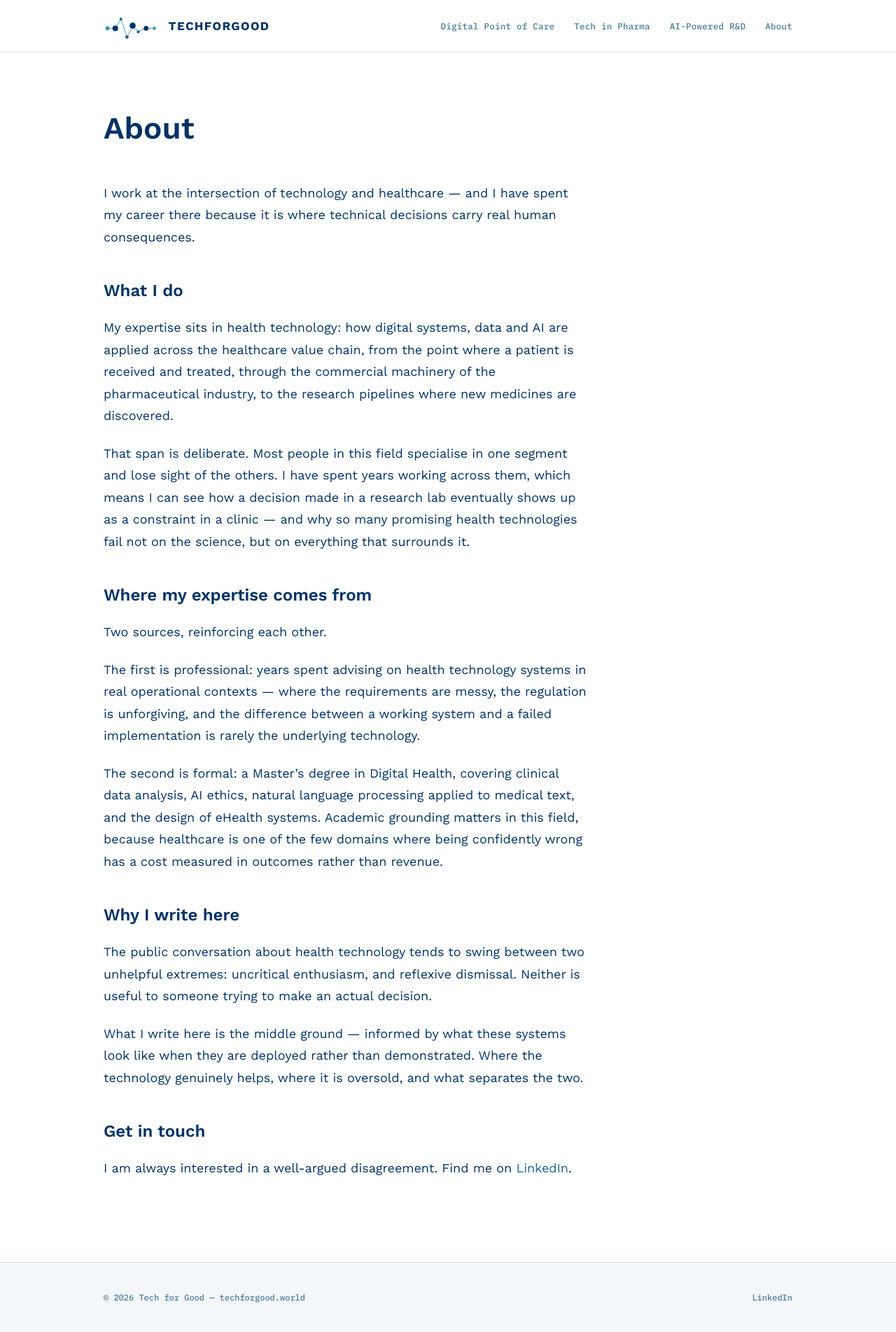
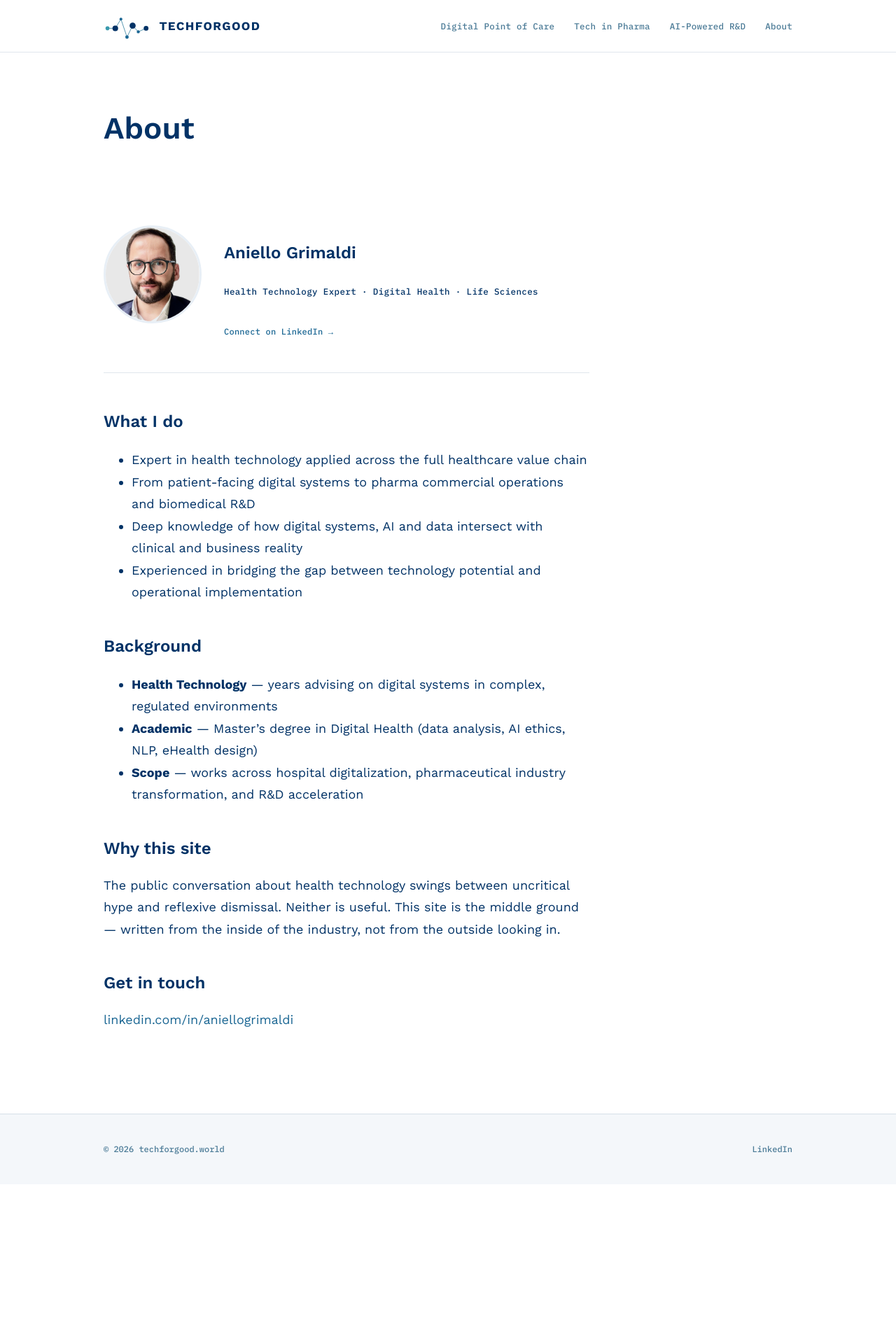
Before and after one commit to nelgrim123-cmyk/techforgood.world, a Jekyll site: the page built from about.md, in a window 1280 px wide. Shown: the whole page at 70% size. Built offline with Jekyll 4.4.1, drawn with Linux system fonts in a browser that asks for light colours; after the commit the page ends 1692 px from its top, so only the background shows below that.

Commit message:
Add files via upload

```diff
--- a/_includes/footer.html
+++ b/_includes/footer.html
@@ -1,6 +1,6 @@
 <footer class="site-footer">
   <div class="wrap">
-    <p>&copy; {{ site.time | date: '%Y' }} Tech for Good — techforgood.world</p>
-    <p><a href="https://www.linkedin.com/" target="_blank" rel="noopener">LinkedIn</a></p>
+    <p>&copy; {{ site.time | date: "%Y" }} techforgood.world</p>
+    <p><a href="https://www.linkedin.com/in/aniellogrimaldi/" target="_blank" rel="noopener">LinkedIn</a></p>
   </div>
 </footer>
--- a/about.md
+++ b/about.md
@@ -4,28 +4,34 @@ title: About
 permalink: /about/
 ---
 
-I work at the intersection of technology and healthcare — and I have spent my career there because it is where technical decisions carry real human consequences.
+<div class="about-hero">
+  <img src="{{ '/assets/images/profile.png' | relative_url }}" alt="Aniello Grimaldi" class="about-photo">
+  <div class="about-intro">
+    <h2 class="about-name">Aniello Grimaldi</h2>
+    <p class="about-tagline">Health Technology Expert · Digital Health · Life Sciences</p>
+    <a href="https://www.linkedin.com/in/aniellogrimaldi/" target="_blank" rel="noopener" class="about-linkedin">
+      Connect on LinkedIn →
+    </a>
+  </div>
+</div>
 
 ## What I do
 
-My expertise sits in health technology: how digital systems, data and AI are applied across the healthcare value chain, from the point where a patient is received and treated, through the commercial machinery of the pharmaceutical industry, to the research pipelines where new medicines are discovered.
+- Expert in health technology applied across the full healthcare value chain
+- From patient-facing digital systems to pharma commercial operations and biomedical R&D
+- Deep knowledge of how digital systems, AI and data intersect with clinical and business reality
+- Experienced in bridging the gap between technology potential and operational implementation
 
-That span is deliberate. Most people in this field specialise in one segment and lose sight of the others. I have spent years working across them, which means I can see how a decision made in a research lab eventually shows up as a constraint in a clinic — and why so many promising health technologies fail not on the science, but on everything that surrounds it.
+## Background
 
-## Where my expertise comes from
+- **Health Technology** — years advising on digital systems in complex, regulated environments
+- **Academic** — Master's degree in Digital Health (data analysis, AI ethics, NLP, eHealth design)
+- **Scope** — works across hospital digitalization, pharmaceutical industry transformation, and R&D acceleration
 
-Two sources, reinforcing each other.
+## Why this site
 
-The first is professional: years spent advising on health technology systems in real operational contexts — where the requirements are messy, the regulation is unforgiving, and the difference between a working system and a failed implementation is rarely the underlying technology.
-
-The second is formal: a Master's degree in Digital Health, covering clinical data analysis, AI ethics, natural language processing applied to medical text, and the design of eHealth systems. Academic grounding matters in this field, because healthcare is one of the few domains where being confidently wrong has a cost measured in outcomes rather than revenue.
-
-## Why I write here
-
-The public conversation about health technology tends to swing between two unhelpful extremes: uncritical enthusiasm, and reflexive dismissal. Neither is useful to someone trying to make an actual decision.
-
-What I write here is the middle ground — informed by what these systems look like when they are deployed rather than demonstrated. Where the technology genuinely helps, where it is oversold, and what separates the two.
+The public conversation about health technology swings between uncritical hype and reflexive dismissal. Neither is useful. This site is the middle ground — written from the inside of the industry, not from the outside looking in.
 
 ## Get in touch
 
-I am always interested in a well-argued disagreement. Find me on [LinkedIn](https://www.linkedin.com/).
+[linkedin.com/in/aniellogrimaldi](https://www.linkedin.com/in/aniellogrimaldi/)
--- a/assets/css/main.css
+++ b/assets/css/main.css
@@ -359,10 +359,81 @@ a:hover { text-decoration: underline; }
   .pillar-grid { grid-template-columns: 1fr; }
   .article-row { grid-template-columns: 1fr; gap: 6px; }
   .hero { padding: 64px 0 48px; }
-  .main-nav { gap: 16px; }
+
+  .site-header .wrap {
+    flex-direction: column;
+    align-items: flex-start;
+    gap: 14px;
+  }
+  .main-nav {
+    display: flex;
+    flex-wrap: wrap;
+    gap: 10px 18px;
+    width: 100%;
+  }
+  .main-nav a {
+    font-size: 12px;
+  }
 }
 
 @media (prefers-reduced-motion: reduce) {
   html { scroll-behavior: auto; }
   .pillar-card, .article-row h3 { transition: none; }
 }
+
+/* ---------- About page ---------- */
+
+.about-hero {
+  display: flex;
+  align-items: center;
+  gap: 32px;
+  padding: 40px 0 48px;
+  border-bottom: 1px solid var(--border);
+  margin-bottom: 48px;
+}
+
+.about-photo {
+  width: 140px;
+  height: 140px;
+  border-radius: 50%;
+  object-fit: cover;
+  object-position: center top;
+  flex-shrink: 0;
+  border: 3px solid var(--surface2);
+}
+
+.about-intro { display: flex; flex-direction: column; gap: 8px; }
+
+.about-name {
+  font-family: var(--font-body);
+  font-weight: 700;
+  font-size: 26px;
+  color: var(--navy);
+  margin: 0;
+}
+
+.about-tagline {
+  font-family: var(--font-mono);
+  font-size: 12.5px;
+  color: var(--muted);
+  margin: 0;
+  letter-spacing: 0.03em;
+}
+
+.about-linkedin {
+  display: inline-block;
+  margin-top: 6px;
+  font-family: var(--font-mono);
+  font-size: 12px;
+  color: var(--mid);
+  letter-spacing: 0.02em;
+}
+
+@media (max-width: 600px) {
+  .about-hero {
+    flex-direction: column;
+    align-items: flex-start;
+    gap: 20px;
+  }
+  .about-photo { width: 110px; height: 110px; }
+}
```
Also changed, not shown: _posts/2026-07-20-ehr-interoperability-why-it-still-matters.md (added, +21 -0 lines), _posts/2026-07-24-ai-commercial-pharma-operations.md (added, +19 -0 lines), preview.html (+20 -4 lines), assets/images/favicon.svg, assets/images/logo-mark.svg, assets/images/logo.svg, assets/images/profile.png (added).
